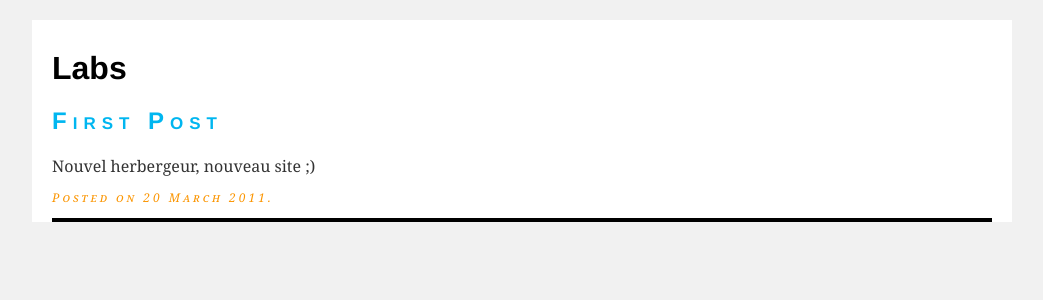
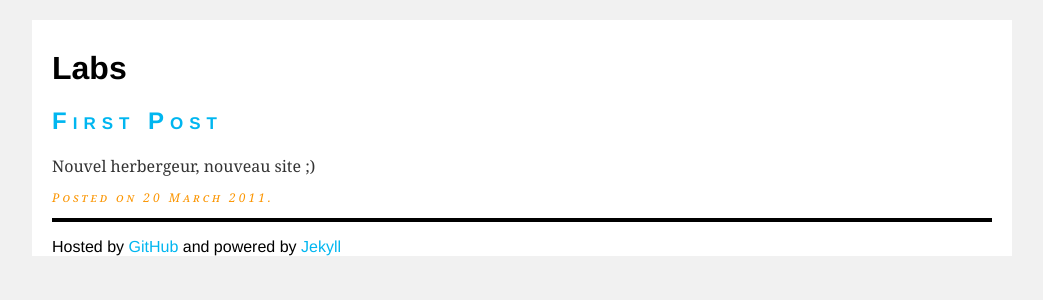
Before and after one commit to stealth35/stealth35.github.com, a Jekyll site: the page built from index.html, in a window 1280 px wide. Shown: the top 300 px of the page, without its empty margins (118-1161 px from the left). Built offline with Jekyll 4.4.1, drawn with Linux system fonts in a browser that asks for light colours.

Commit message:
Added footer

```diff
--- a/_layouts/default.html
+++ b/_layouts/default.html
@@ -13,7 +13,8 @@
         	</header>
         	{{ content }}
        	 	<footer>
-			</footer>
+       	 		<p>Hosted by <a href="http://github.com">GitHub</a> and powered by <a href="http://github.com/mojombo/jekyll">Jekyll</a></p>
+       	 	</footer>
         </div>
     </body>
 </html>
```
